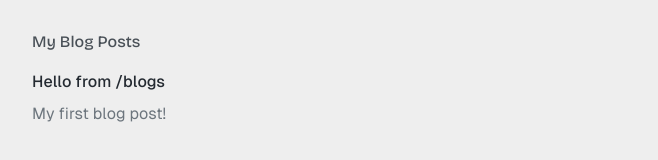
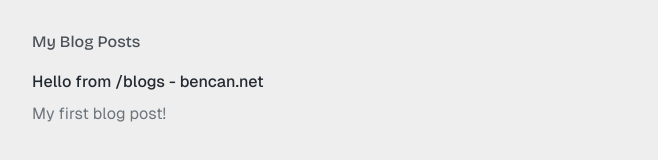
Before and after one commit to chimpdev/bencan.net, a Next.js app: page / in a window 1280 px wide. Shown: the part 1530-1690 px from the top of the page, without its empty margins (308-966 px from the left). Built offline with nearby package versions, Linux system fonts and the light colour scheme.

Commit message:
feat(metadata): implement generateMetadata utility for dynamic metadata generation

```diff
--- a/app/blogs/hello/page.mdx
+++ b/app/blogs/hello/page.mdx
@@ -1,8 +1,10 @@
-export const metadata = {
+import generateMetadata from '@/utils/generateMetadata';
+
+export const metadata = generateMetadata({
   title: 'Hello from /blogs',
   description: 'My first blog post!',
   date: '2024-05-11'
-}
+});
 
 # {metadata.title}
 
--- a/app/layout.tsx
+++ b/app/layout.tsx
@@ -1,6 +1,6 @@
-import type { Metadata } from 'next';
 import localFont from 'next/font/local';
 import '@/styles/main.css';
+import generateMetadata from '@/utils/generateMetadata';
 
 const geistSans = localFont({
   src: '../fonts/GeistVF.woff',
@@ -14,29 +14,7 @@
   weight: '100 900'
 });
 
-export const metadata: Metadata = {
-  metadataBase: new URL('https://bencan.net'),
-  title: {
-    template: '%s - bencan.net',
-    default: 'bencan.net'
-  },
-  keywords: ['personal', 'blog', 'portfolio', 'projects'],
-  description: 'My personal blog and portfolio website where I share my projects and thoughts on various topics.',
-  openGraph: {
-    title: 'bencan.net',
-    description: 'My personal blog and portfolio website where I share my projects and thoughts on various topics.',
-    type: 'website',
-    locale: 'en_US',
-    url: 'https://bencan.net',
-    images: [
-      {
-        url: '/og.png',
-        width: 960,
-        height: 540
-      }
-    ]
-  }
-};
+export const metadata = generateMetadata();
 
 export const viewport = {
   themeColor: '#ffffff',
--- /dev/null
+++ b/utils/generateMetadata.ts
@@ -0,0 +1,49 @@
+import type { Metadata } from 'next/types';
+
+type CustomMetadata = {
+  title?: string;
+  description?: string;
+  keywords?: string[];
+  date?: string;
+}
+
+/**
+ * Generates metadata for a website.
+ *
+ * @param {CustomMetadata} metadata - Custom metadata to be added to the generated metadata.
+ * @returns {Metadata} The generated metadata object.
+ */
+export default function generateMetadata(metadata: CustomMetadata = {}): Metadata {
+  const generatedMetadata: Metadata = {
+    metadataBase: new URL('https://bencan.net'),
+    openGraph: {
+      title: 'bencan.net',
+      type: 'website',
+      locale: 'en_US',
+      url: 'https://bencan.net',
+      images: [
+        {
+          url: '/og.png',
+          width: 960,
+          height: 540
+        }
+      ]
+    }
+  };
+
+  if (metadata.title) generatedMetadata.title = `${metadata.title} - bencan.net`;
+  else generatedMetadata.title = 'bencan.net';
+
+  if (metadata.description) {
+    generatedMetadata.description = metadata.description;
+    generatedMetadata.openGraph!.description = metadata.description;
+  } else {
+    generatedMetadata.description = 'My personal blog and portfolio website where I share my projects and thoughts on various topics.';
+    generatedMetadata.openGraph!.description = 'My personal blog and portfolio website where I share my projects and thoughts on various topics.';
+  }
+
+  if (metadata.keywords) generatedMetadata.keywords = metadata.keywords;
+  else generatedMetadata.keywords = ['personal', 'blog', 'portfolio', 'projects'];
+
+  return generatedMetadata;
+}
```
